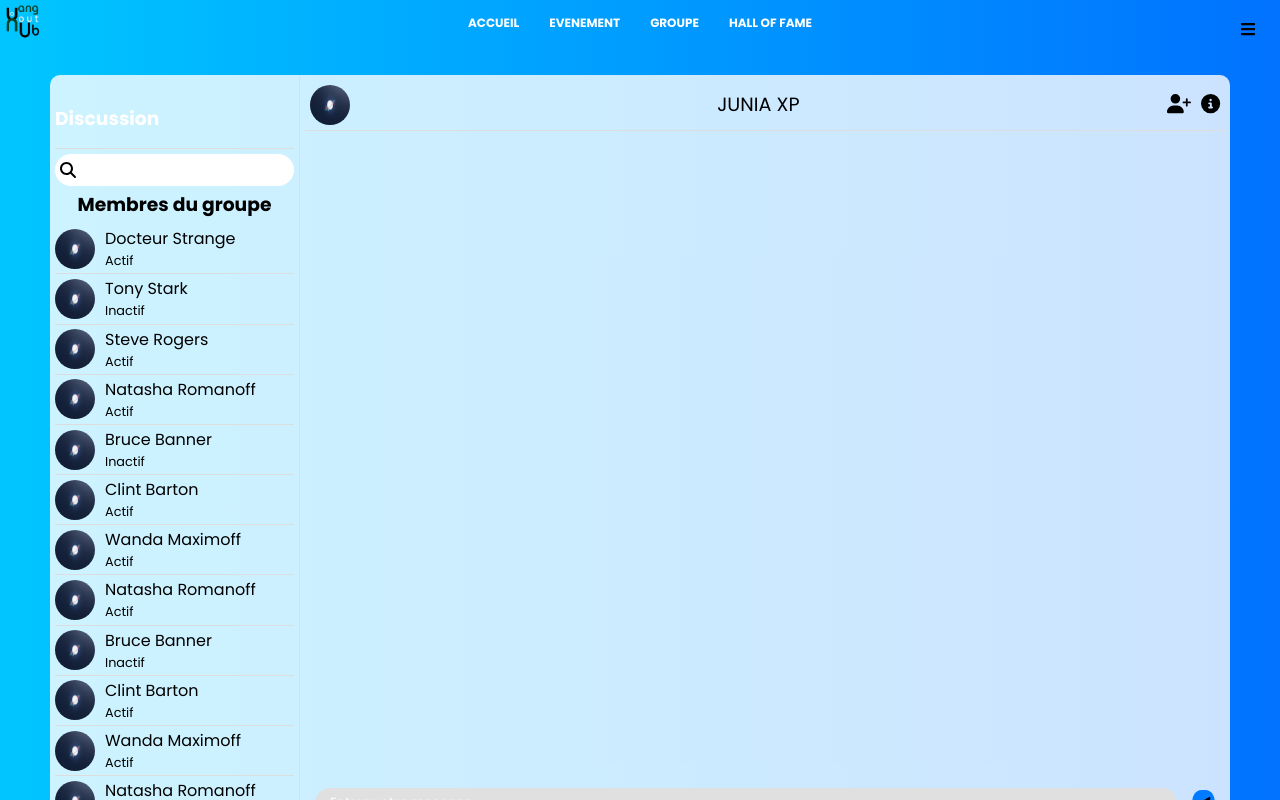
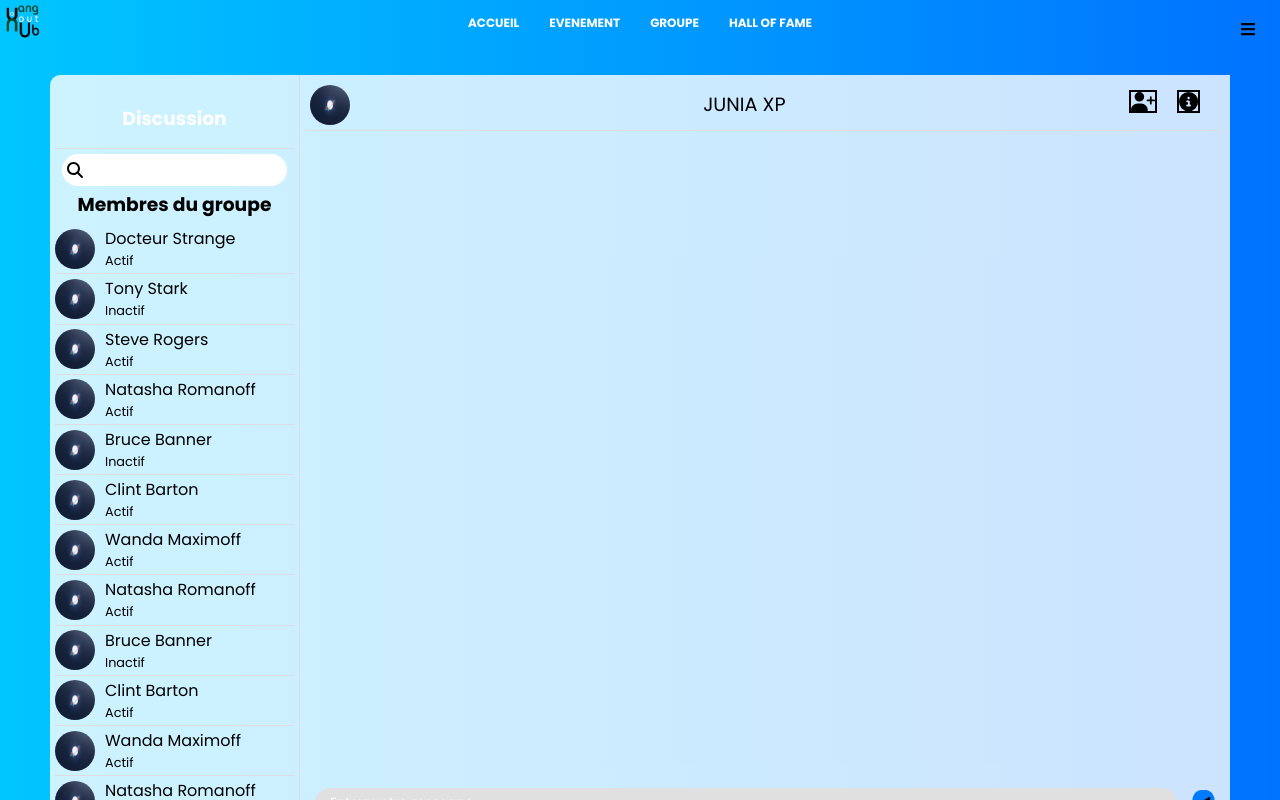
Before and after one commit to RomeoVandoolaeghe/Projet_Fin_Annee_2024, a React (Vite) app in the folder vite/: page /CHAT in a window 1280 px wide. Built offline with nearby package versions, Linux system fonts and the light colour scheme.

Commit message:
Update CHAT.css

```diff
--- a/vite/src/pages/CHAT/CHAT.css
+++ b/vite/src/pages/CHAT/CHAT.css
@@ -1,4 +1,4 @@
-.chatblock{
+.chatblock {
   margin-right: 50px;
   margin-left: 50px;
   margin-top: 25px;
@@ -45,11 +45,13 @@
 
 .side-header {
   display: flex;
-    justify-content: space-between;
-    align-items: center;
+  text-align: center;
   padding: 5px 0; /* Reduced padding */
   border-bottom: 1px solid #ddd;
   position: relative;
+}
+.header {
+  width: 100%;
 }
 
 .settings-icon,
@@ -63,7 +65,8 @@
   background-color: white;
   padding: 3px 5px; /* Reduced padding */
   border-radius: 20px;
-    margin: 5px 0; /* Reduced margin */
+  margin: 5px 7px; /* Reduced margin */
+  color: black;
 }
 
 .search-icon {
@@ -94,6 +97,11 @@
   align-items: center;
   padding: 3px 0; /* Reduced padding */
   border-bottom: 1px solid #ddd;
+  cursor: pointer;
+}
+
+.group-members li:hover {
+  background-color: rgba(0, 0, 0, 0.1);
 }
 
 .member-avatar {
@@ -124,7 +132,7 @@
   background-color: rgba(255, 255, 255, 0.8);
   position: relative;
   overflow-y: auto; /* Ensure chat-area also uses custom scrollbar */
-    border-radius: 0px 10px 10px 0px;
+  border-top-right-radius: 0px 10px 10px 0px;
 }
 
 .chat-header {
@@ -145,8 +153,9 @@
 }
 
 .chat-header-icons > * {
-    margin-left: 10px;
+  margin-right: 20px;
   cursor: pointer;
+  border: 2px solid black;
 }
 
 .group-details {
@@ -176,7 +185,7 @@
   padding: 3px 5px; /* Reduced padding */
   margin: 3px 0; /* Reduced margin */
   background-color: #f0f0f0;
-    border-radius: 10px;
+  border-radius: 5px;
 }
 
 .chat-input {
@@ -212,10 +221,11 @@
 }
 
 .hover-icon:hover {
-    color: #757575;
-    background-color: #e0e0e0;
-    border-radius: 50%;
-    padding: 2px;
+  color: #474646;
+  background-color: blue;
+  border-radius: 10px;
+  padding: 10px;
+  margin-right: 20px;
 }
 
 .settings-dropdown {
```
Lines whose indentation alone changed are shown as unchanged.
